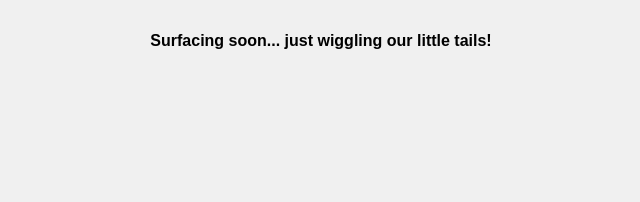
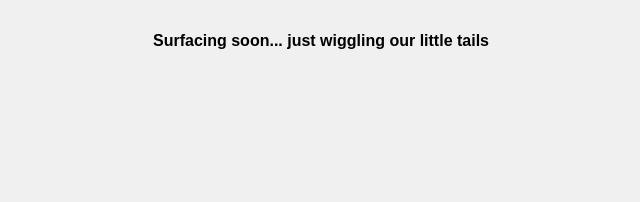
Before and after one commit to sem/axislotl, a plain HTML site: page index.html in a window 1280 px wide. Shown: the part 469-671 px from the top of the page, 319-959 px from the left. Drawn offline with Linux system fonts and the light colour scheme.

Commit message:
Update index.html

```diff
--- a/index.html
+++ b/index.html
@@ -3,17 +3,15 @@
 <head>
     <meta charset="UTF-8">
     <meta name="viewport" content="width=device-width, initial-scale=1.0">
-    <title>Axislotl Logo Animation</title>
-    <!-- Use relative path for CSS -->
+    <title>Axislotl</title>
     <link rel="stylesheet" href="static/styles.css">
 </head>
 <body>
     <div class="logo-container">
-        <!-- Use relative path for the logo image -->
         <img src="static/logo.png" alt="Axislotl Logo">
     </div>
     <div class="message">
-        Surfacing soon... just wiggling our little tails!
+        Surfacing soon... just wiggling our little tails
     </div>
     <div class="footer">
         Developed by <a href="https://instagram.com/semmoolenschot" target="_blank">@semmoolenschot</a>
```
